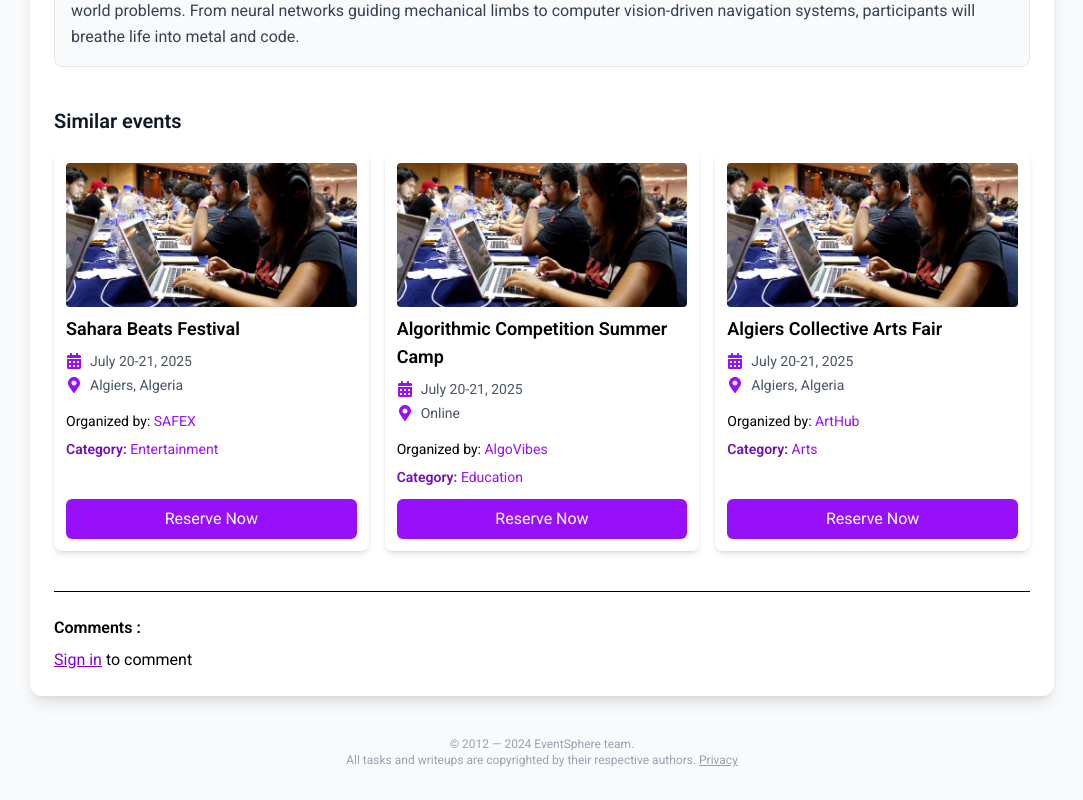
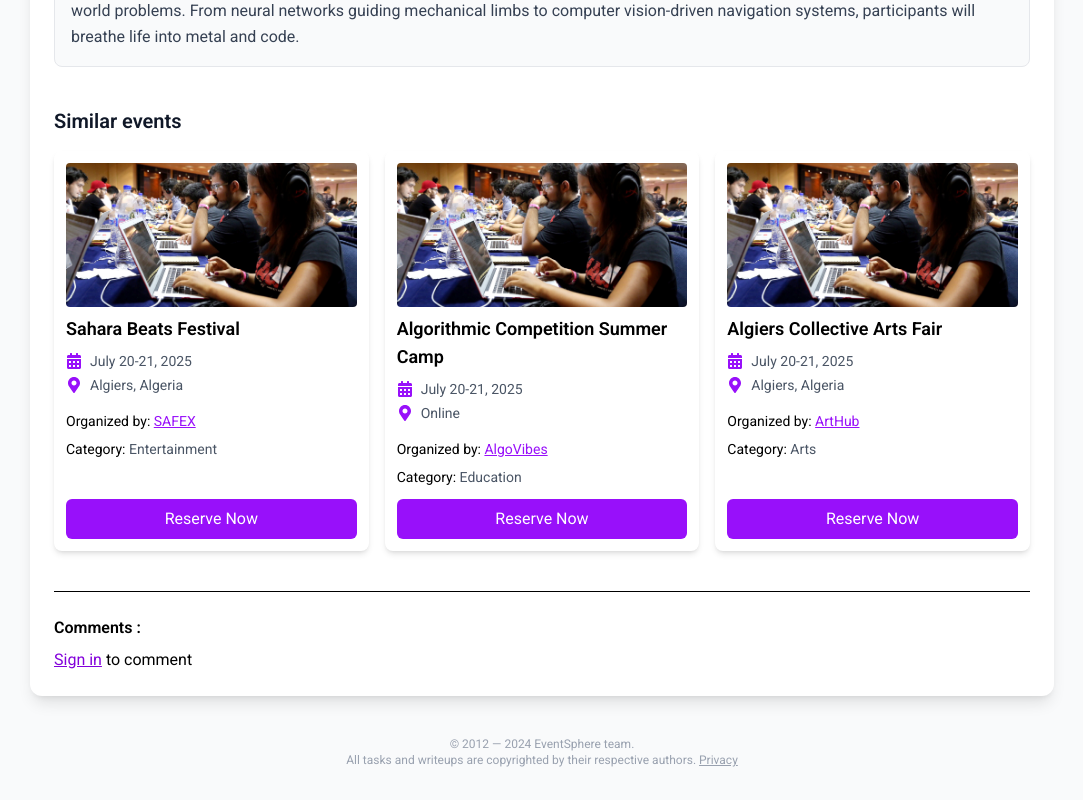
Before and after one commit to project2cp/frontend, a React (Vite) app in the folder frontend/: page /eventinfo in a window 1280 px wide. Shown: the part 654-1454 px from the top of the page, without its empty margins (98-1181 px from the left). Built offline with nearby package versions, Linux system fonts and the light colour scheme.

Commit message:
save chang before pull

```diff
--- a/frontend/src/components/EventCard.jsx
+++ b/frontend/src/components/EventCard.jsx
@@ -28,15 +28,15 @@ export const EventCard = ({ event, onClick }) => {
         {organizer && (
           <div className="mt-2 text-sm">
             Organized by: {" "}
-            <a href="#" className="text-purple-600 hover:underline">
+            <a href="#" className="text-purple-600 underline">
               {organizer}
             </a>
           </div>
         )}
 
         <div className="mt-2 text-sm">
-          <span className="font-semibold text-purple-800">Category:</span>{" "}
-          <span className="text-purple-600">{category}</span>
+          <span className="text-sm ">Category:</span>{" "}
+          <span className="text-gray-600">{category}</span>
         </div>
 
         <button className="mt-auto w-full bg-purple-600 text-white py-2 px-4 rounded-md hover:bg-purple-700 transition-colors">
--- a/frontend/src/components/Profile.jsx
+++ b/frontend/src/components/Profile.jsx
@@ -85,7 +85,7 @@ export const Profile = () => {
       <div className="flex pt-19">
         <Sidebar SidebarItems={SidebarItems} />
         <main className="flex-grow p-6 space-y-6 w-8/5">
-          <section className=" p-6 rounded-lg border border-[#2c2c3e] space-y-4">
+          <section className=" p-6 rounded-lg border border-gray-300 space-y-4">
             <div className="flex justify-between items-center">
               <h2 className="text-xl font-semibold">Personal info</h2>
               <button
```
